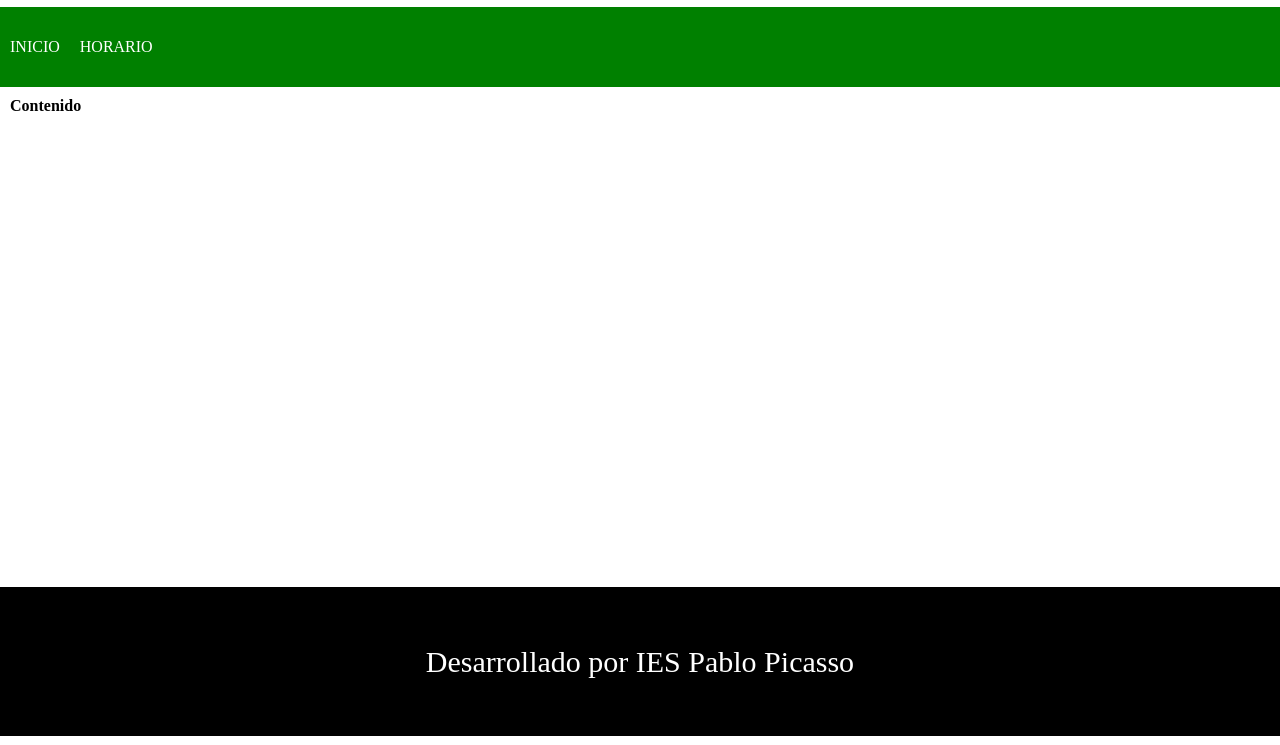
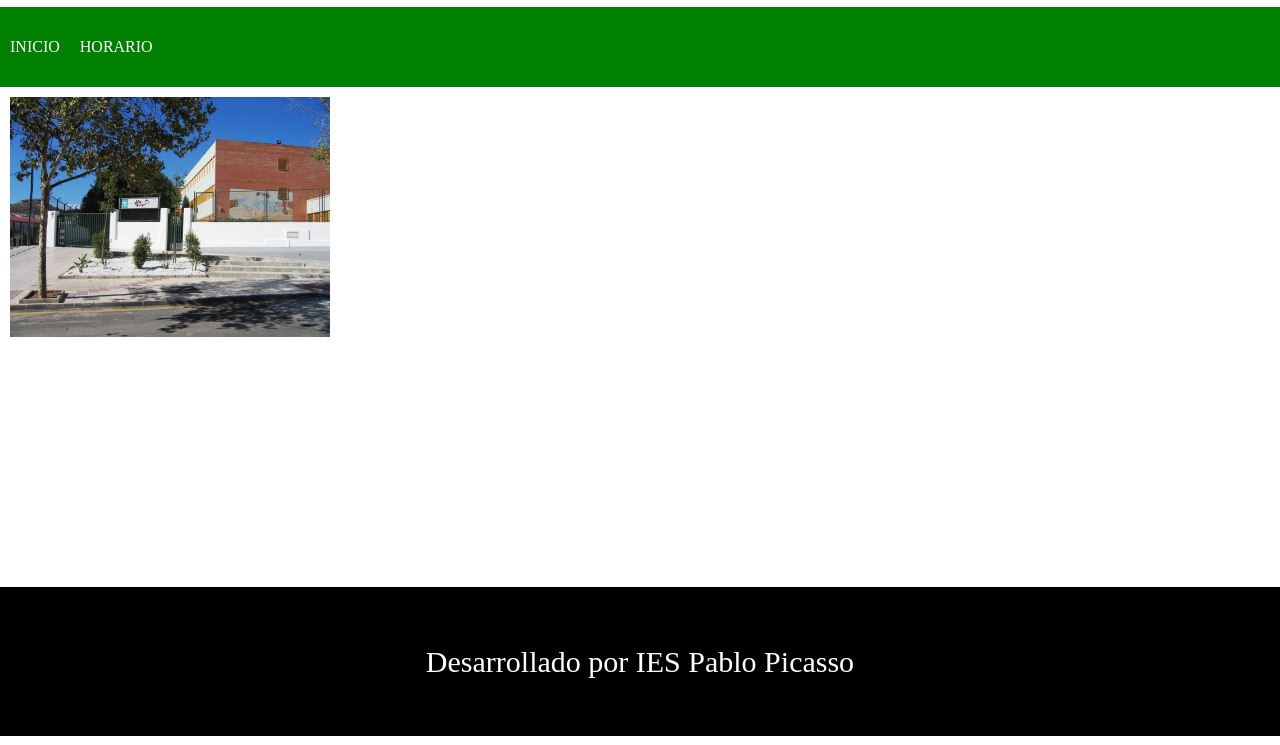
Before and after one commit to Pedro-VH05/Tarea2GIT, a plain HTML site: page Tarea2.html in a window 1280 px wide. Shown: the part 55-800 px from the top of the page. Drawn offline with Linux system fonts and the light colour scheme.

Commit message:
Imagen Instituto

```diff
--- a/Tarea2.css
+++ b/Tarea2.css
@@ -27,6 +27,9 @@ body{
     font-weight: bold;
     margin: 10px;
 }
+#imagen{
+    height: 30vh;
+}
 footer{
     background-color: black;
     height: calc(20vh - 11px);
--- a/Tarea2.html
+++ b/Tarea2.html
@@ -22,7 +22,7 @@
         </div>
     </div>
     <div id="contenido">
-        Contenido
+        <img src="./iespablopicasso.jpg" id="imagen">
     </div>
     <footer>
         Desarrollado por IES Pablo Picasso
```
Also changed, not shown: iespablopicasso.jpg (added).
